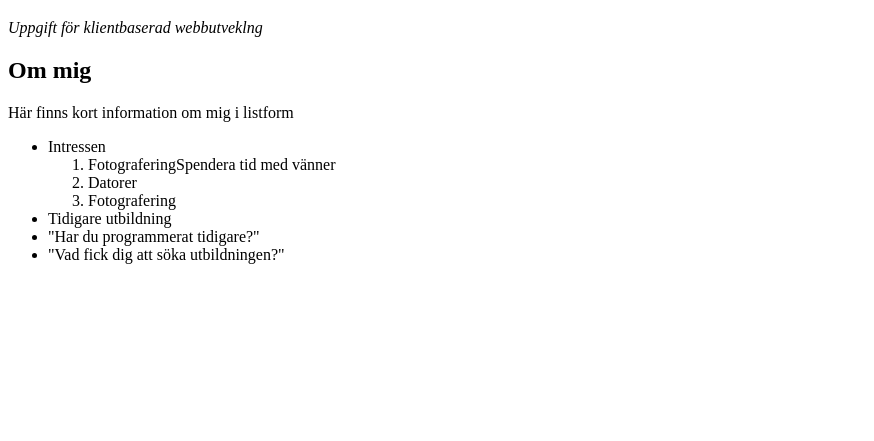
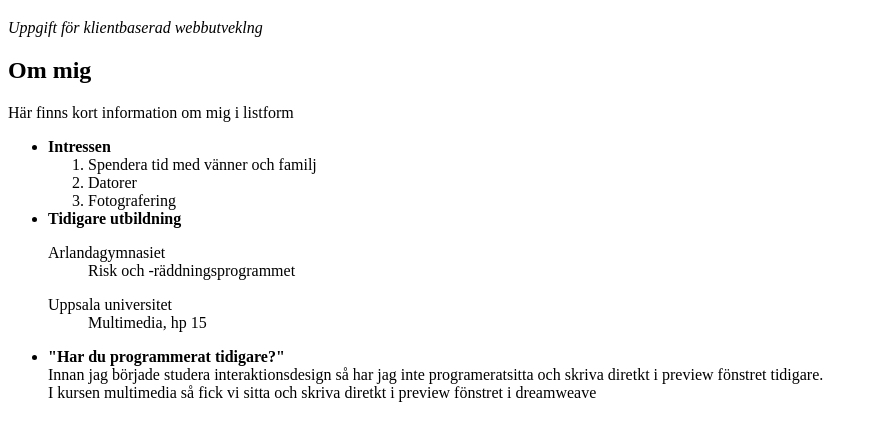
Before and after one commit to wisseng/ow222bf-1dv435-laborationer, a plain HTML site: page pages/presentation.html in a window 1280 px wide. Shown: the part 61-502 px from the top of the page, without its empty margins (0-874 px from the left). Drawn offline with Linux system fonts and the light colour scheme.

Commit message:
gjort massa ändingar

```diff
--- a/pages/presentation.html
+++ b/pages/presentation.html
@@ -1,28 +1,33 @@
 <!doctype html>
 
 <html>
-    <header>
+    <head>
         <meta charset= "utf-8" />
         <title>Olivers Hemsida</title>
-    </header>
+    </head>
     <body>
         <h1>Presentation av Oliver</h1>
         <i>Uppgift för klientbaserad webbutveklng</i>
             <h2>Om mig</h2>
             <p>Här finns kort information om mig i listform</p>
                 <ul>
-                    <li>Intressen</li>
+                    <li><b>Intressen</b></li>
                     <ol>
-                        <li>FotograferingSpendera tid med vänner</li>
+                        <li>Spendera tid med vänner och familj</li>
                         <li>Datorer</li>
                         <li>Fotografering</li>
                     </ol>
-                    <li>Tidigare utbildning</li>
-                    <li>"Har du programmerat tidigare?"</li>
+                    <li><b>Tidigare utbildning</b></li>
+                    <dl>
+                        <dt>Arlandagymnasiet</dt>
+                        <dd>Risk och -räddningsprogrammet</dd>
+                        <p></p>
+                        <dt>Uppsala universitet</dt>
+                        <dd>Multimedia, hp 15</dd>
+                    </dl>
 
-                    <li>"Vad fick dig att söka utbildningen?"</li>
-                </ul>
-
-    </body>
-
-</html>
+                    <li><b>"Har du programmerat tidigare?"</b></li>
+                    Innan jag började studera interaktionsdesign så har jag inte
+                    programeratsitta och skriva
+                    diretkt i preview fönstret  tidigare. <br>I kursen multimedia så fick vi sitta och skriva
+                    diretkt i preview fönstret i dreamweave
```
Also changed, not shown: pages/index.html (deleted, +0 -13 lines).
